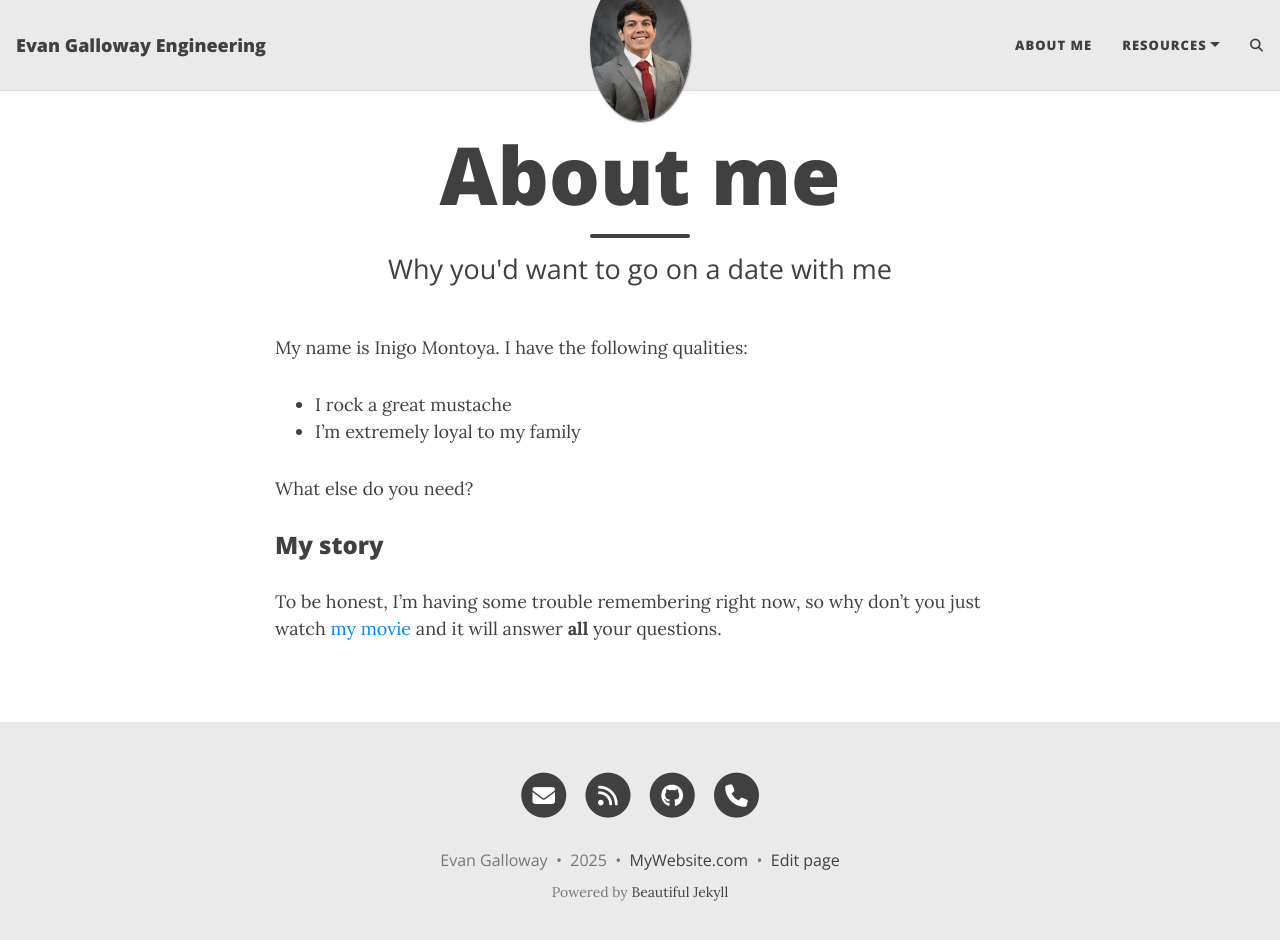
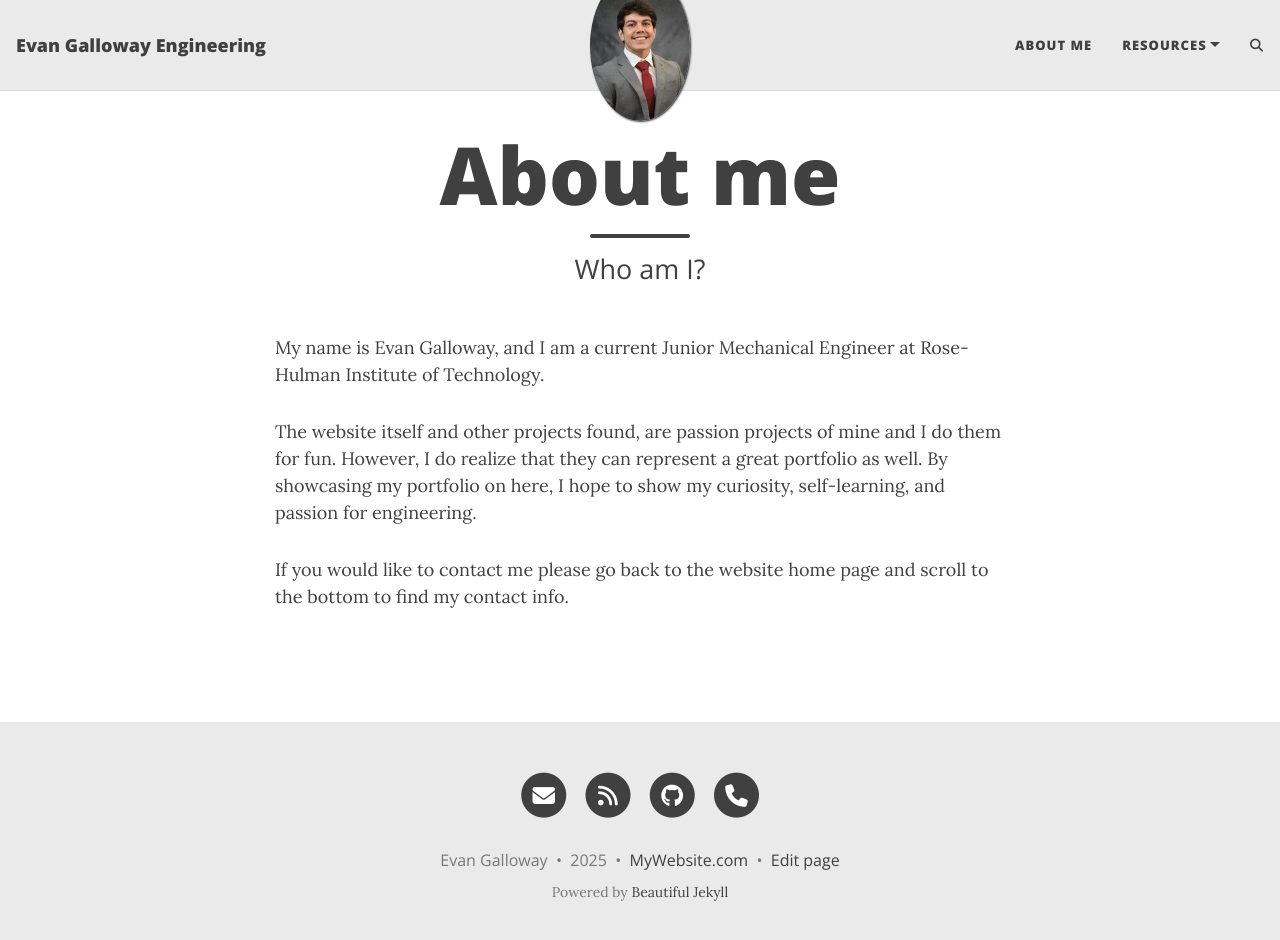
Before and after one commit to gallowayevanengineer/gallowayevanengineer.github.io, a Jekyll site: the page built from aboutme.md, in a window 1280 px wide and 953 px high. Shown: the top 940 px of the window. Built offline with Jekyll 4.4.1, drawn with Linux system fonts in a browser that asks for light colours; comment, search, counter and statistics services are not loaded.

Commit message:
filled in about me section_aboutme.md

```diff
--- a/aboutme.md
+++ b/aboutme.md
@@ -1,16 +1,11 @@
 ---
 layout: page
 title: About me
-subtitle: Why you'd want to go on a date with me
+subtitle: Who am I?
 ---
 
-My name is Inigo Montoya. I have the following qualities:
+My name is Evan Galloway, and I am a current Junior Mechanical Engineer at Rose-Hulman Institute of Technology.
 
-- I rock a great mustache
-- I'm extremely loyal to my family
+The website itself and other projects found, are passion projects of mine and I do them for fun. However, I do realize that they can represent a great portfolio as well. By showcasing my portfolio on here, I hope to show my curiosity, self-learning, and passion for engineering.
 
-What else do you need?
-
-### My story
-
-To be honest, I'm having some trouble remembering right now, so why don't you just watch [my movie](https://en.wikipedia.org/wiki/The_Princess_Bride_%28film%29) and it will answer **all** your questions.
+If you would like to contact me please go back to the website home page and scroll to the bottom to find my contact info.
```
